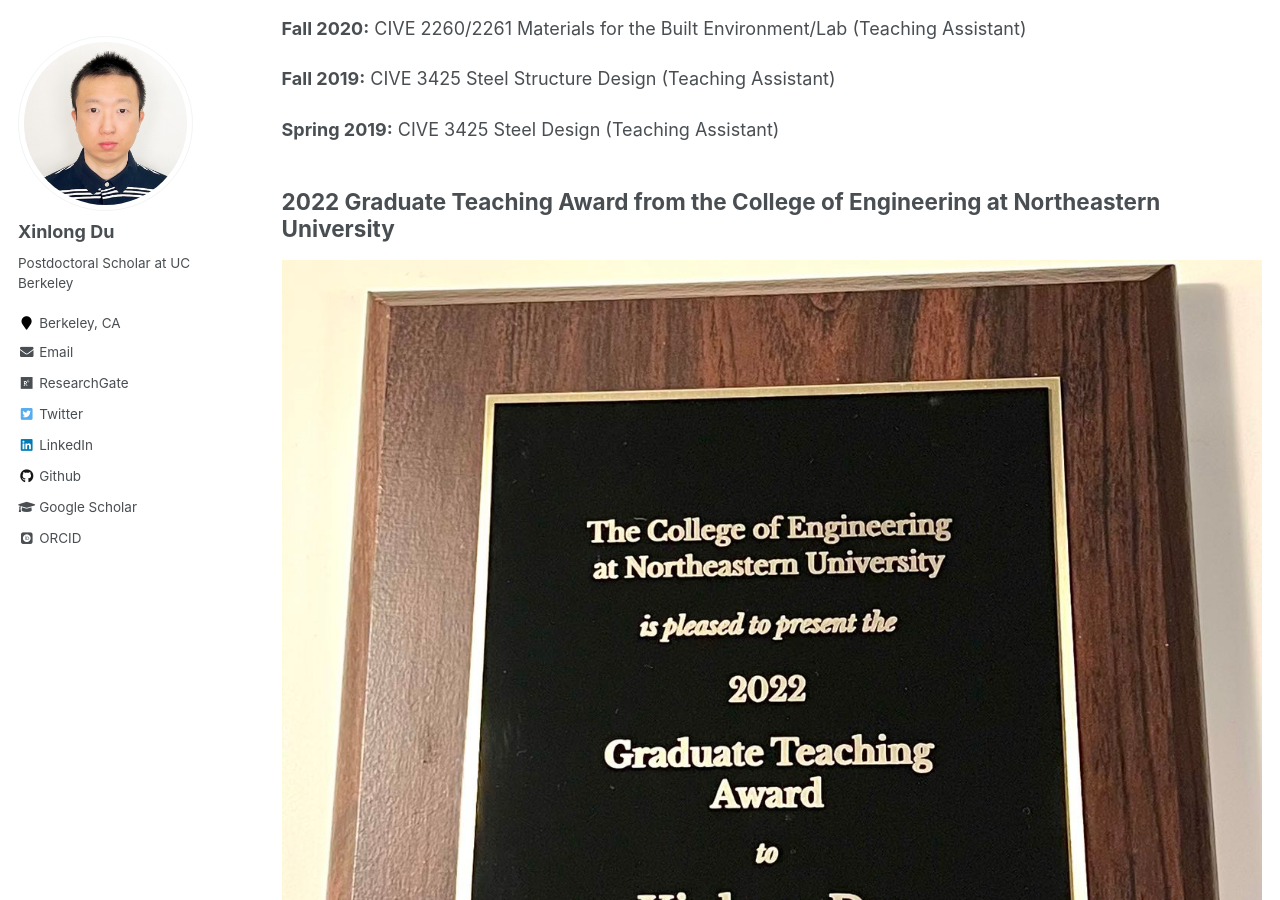
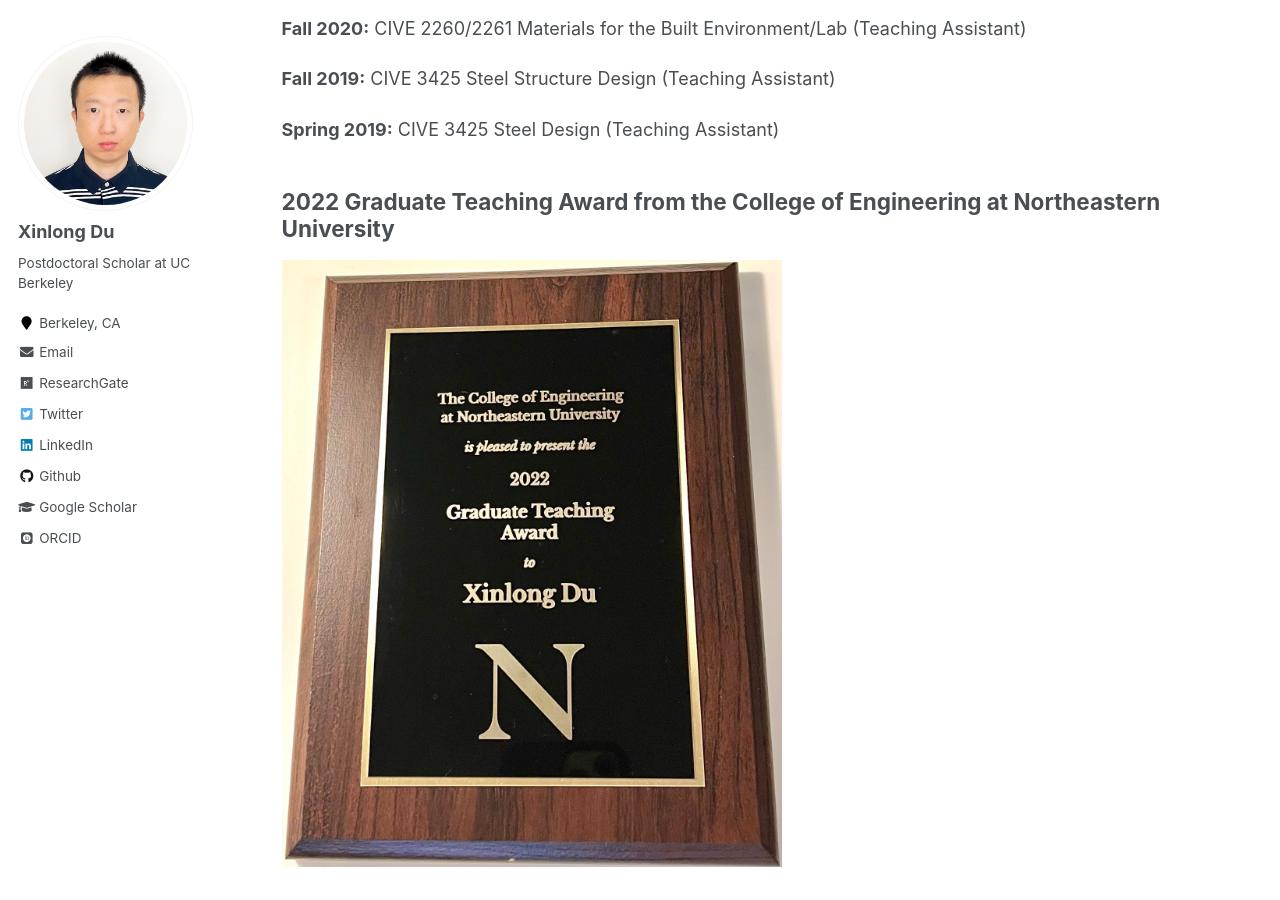
Before and after one commit to xinlong-du/xinlong-du.github.io, a Jekyll site: the page built from _pages/teaching.md, in a window 1280 px wide and 900 px high, scrolled down 473 px. Built offline with Jekyll 4.4.1, drawn with Linux system fonts in a browser that asks for light colours; some web fonts are replaced.

Commit message:
Update teaching

```diff
--- a/_pages/teaching.md
+++ b/_pages/teaching.md
@@ -23,6 +23,4 @@
 **Spring 2019:** CIVE 3425 Steel Design (Teaching Assistant)
 
 ## 2022 Graduate Teaching Award from the College of Engineering at Northeastern University
-![Alt text](http://xinlong-du.github.io/files/Teaching_Award.jpg)
-
-<img src="http://xinlong-du.github.io/files/Teaching_Award.jpg" alt="drawing" width="200"/>
+<img src="http://xinlong-du.github.io/files/Teaching_Award.jpg" alt="drawing" width="500"/>
```
